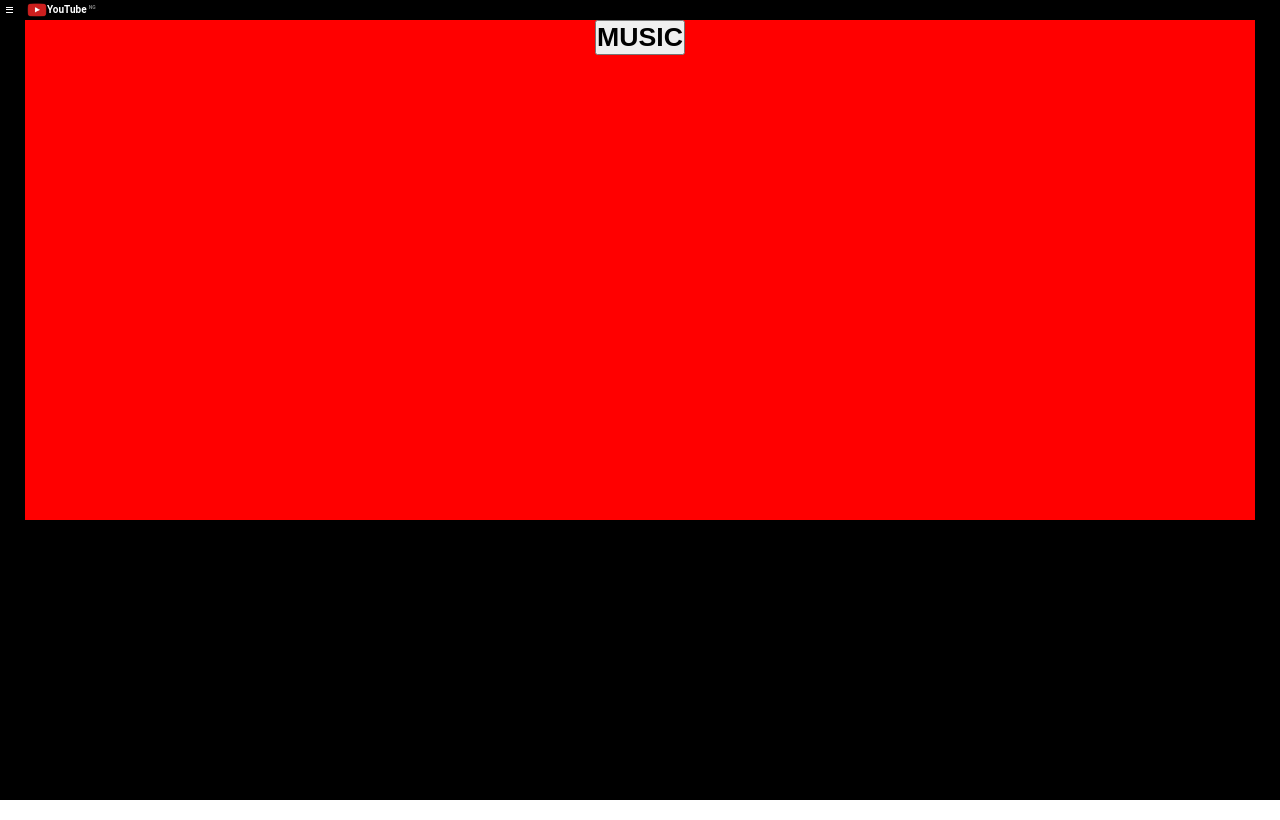
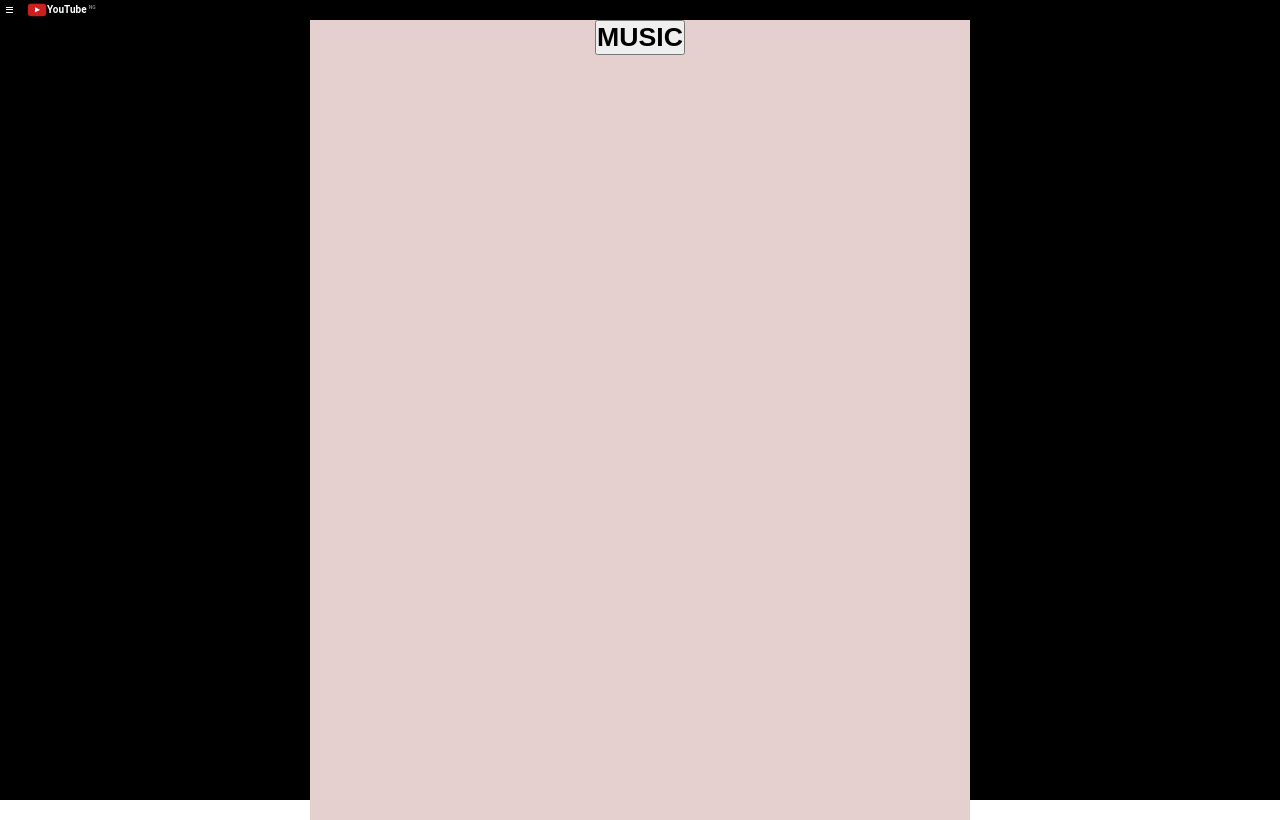
Before and after one commit to Arewa100/youtube, a React (Vite) app: page / in a window 1280 px wide. Built offline with nearby package versions, Linux system fonts and the light colour scheme.

Commit message:
youtube home page

```diff
--- a/src/styles/home.module.css
+++ b/src/styles/home.module.css
@@ -12,8 +12,9 @@
 }
 
 .wrapper .mainBodyContainer {
-    width: 1230px;
-    height: 500px;
-    background-color: red;
+    width: 660px;
+    height: 100%;
+    background-color: rgb(230, 207, 207);
     margin: auto;
+    /* margin-left: 40px; */
 }
```
